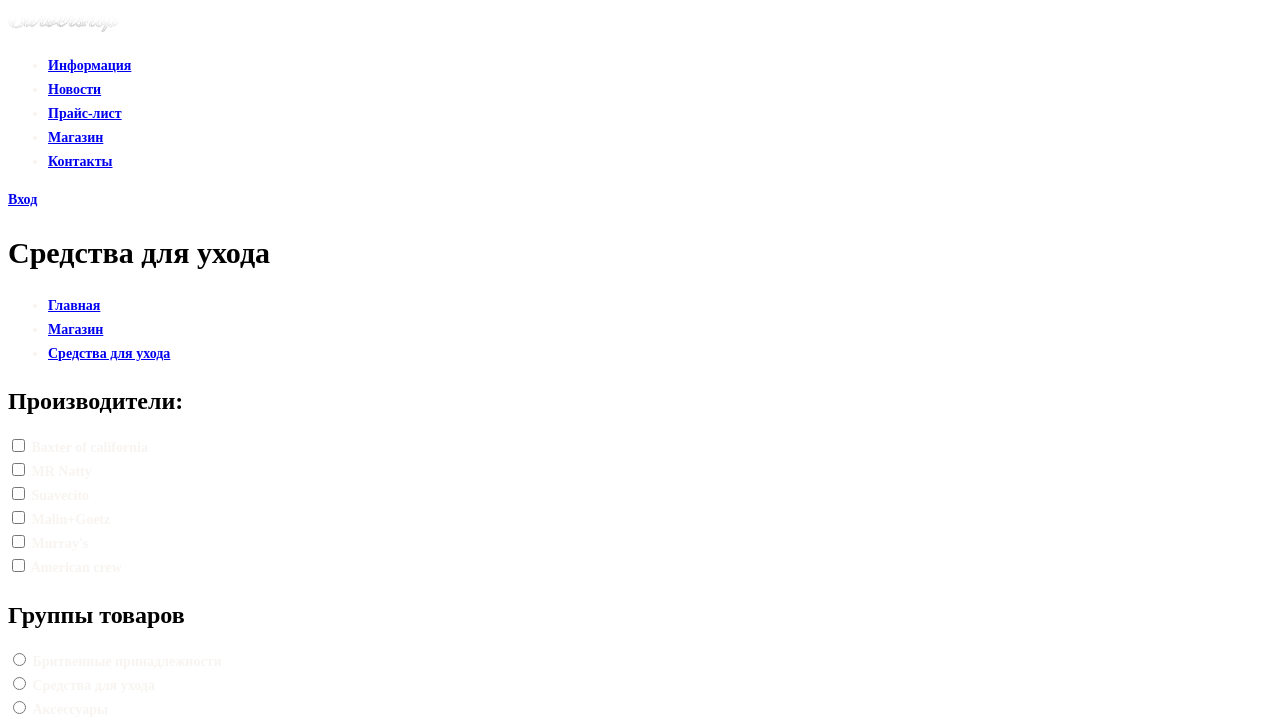
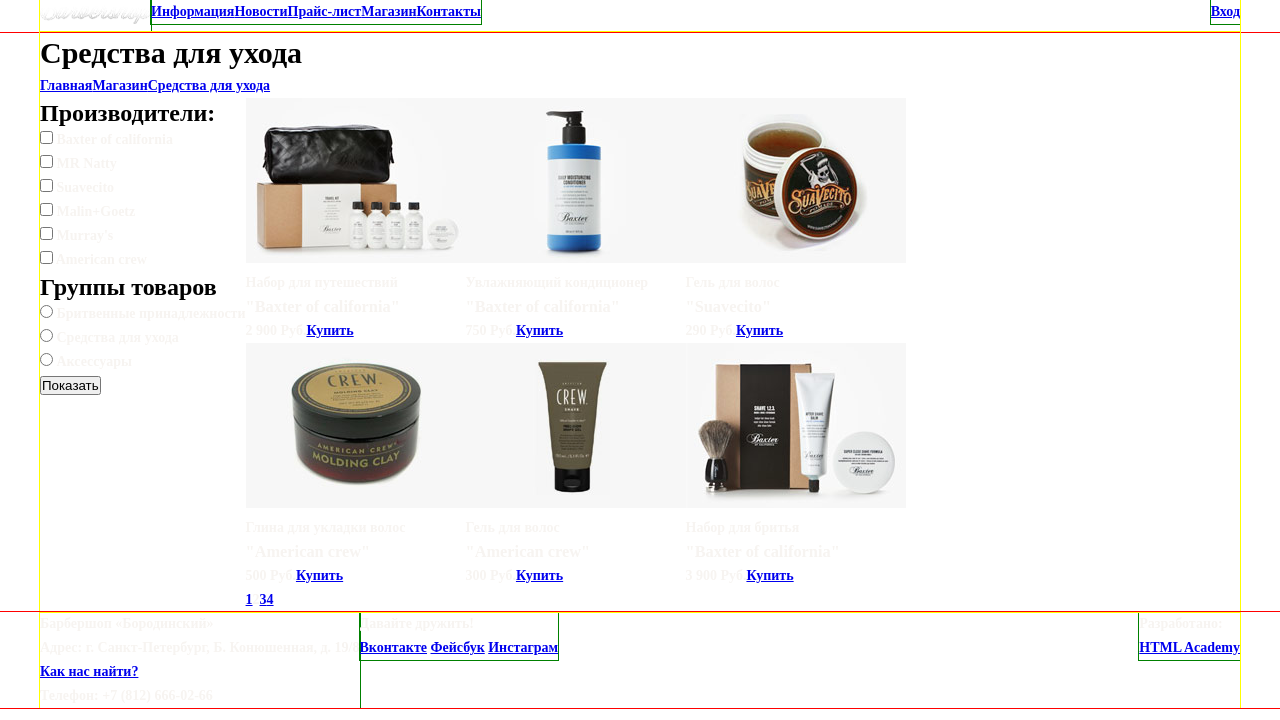
Before and after one commit to r0fest/42076-barbershop, a plain HTML site: page catalog.html in a window 1280 px wide. Shown: the top 720 px of the page. Drawn offline with Linux system fonts and the light colour scheme.

Commit message:
Сетка каталога

```diff
--- a/css/style.css
+++ b/css/style.css
@@ -1,3 +1,8 @@
+* {
+	margin: 0;
+	padding: 0;
+}
+
 body {
   font-size: 14px;
   line-height: 24px;
@@ -17,3 +22,78 @@ h2 {
   line-height: 30px;
   color: #000;
 }
+
+.container {
+	width: 1200px;
+	margin-left: auto;
+	margin-right: auto;
+	outline: 1px solid yellow;
+}
+
+.container:after,
+.breadcrumbs:after {
+	content: '';
+	display: table;
+	clear: both;
+}
+
+.main-header {
+	width: auto;
+	outline: 1px solid red;
+}
+
+.main-logo {
+	outline: 1px solid green;
+	float: left;
+}
+
+.main-navigation {
+	outline: 1px solid green;
+	float: left;
+}
+
+.main-navigation ul li,
+.number-pages ul li {
+	list-style: none;
+	float: left;
+}
+
+.main-user-block {
+	outline: 1px solid green;
+	float: right;
+}
+
+.breadcrumbs ul li {
+	list-style: none;
+	float: left;
+}
+
+.block-left,
+.block-right,
+.product,
+.product-price {
+	float: left;
+}
+
+
+
+.product:nth-child(4),
+.number-pages {
+	clear: both;
+}
+
+.main-footer {
+	width: auto;
+	outline: 1px solid red;
+}
+
+.footer-contacts,
+.footer-social {
+	float: left;
+	outline: 1px solid green;
+}
+
+.footer-copyright {
+	float: right;
+	outline: 1px solid green;
+}
```
